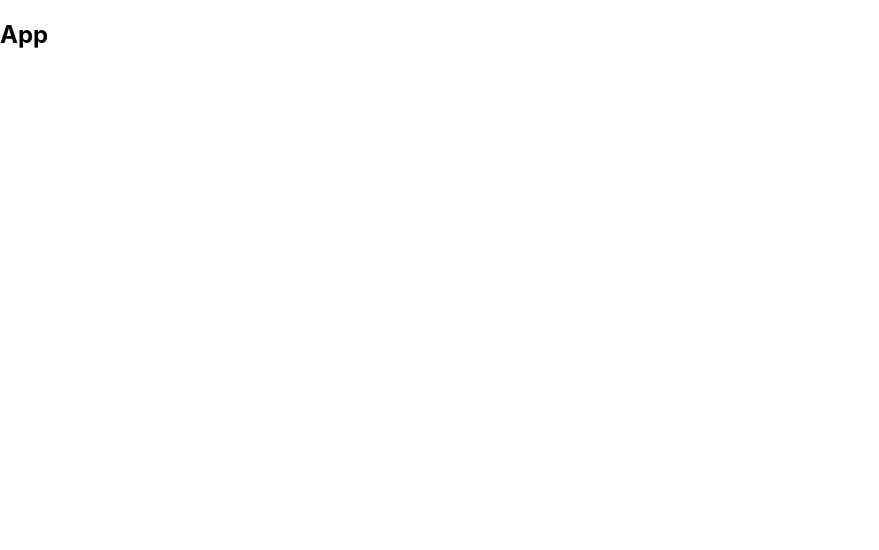
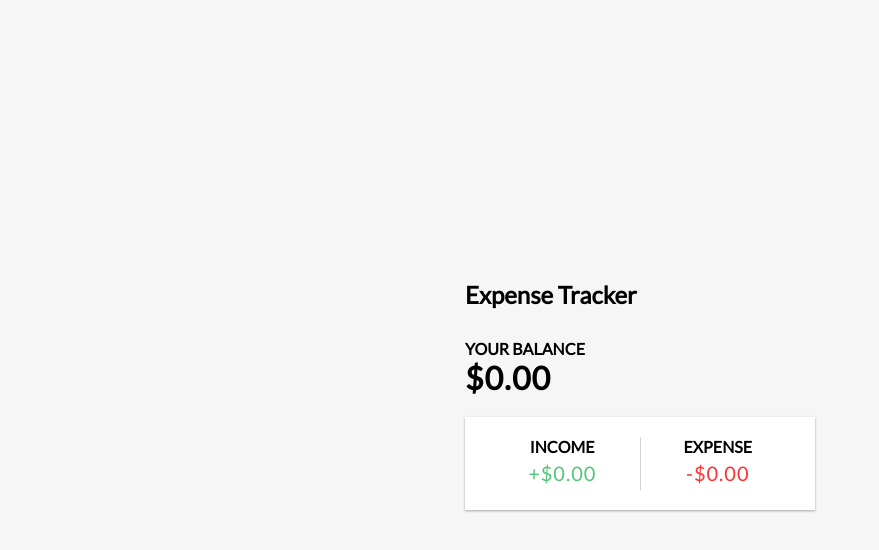
Before and after one commit to Jrbiltmore/expense-tracker, a React (Create React App) app: page / in a window 1280 px wide. Shown: the top 550 px of the page, without its empty margins (0-879 px from the left). Built offline with nearby package versions, Linux system fonts and the light colour scheme.

Commit message:
Building components

```diff
--- a/src/App.js
+++ b/src/App.js
@@ -1,7 +1,18 @@
 import React from "react";
+import "./app.css";
+
+import { Header, Balance, IncomeExpense } from "./components";
 
 const App = () => {
-  return <h2>App</h2>;
+  return (
+    <div>
+      <Header />
+      <div className="container">
+        <Balance />
+        <IncomeExpense />
+      </div>
+    </div>
+  );
 };
 
 export default App;
--- /dev/null
+++ b/src/app.css
@@ -0,0 +1,174 @@
+@import url("https://fonts.googleapis.com/css?family=Lato&display=swap");
+
+:root {
+  --box-shadow: 0 1px 3px rgba(0, 0, 0, 0.12), 0 1px 2px rgba(0, 0, 0, 0.24);
+
+  --black-color: #353935;
+  --secondary-black: #323232;
+
+  --grey-color: #d3d3d3;
+  --dark-grey: #808080;
+  --grey-platinum-color: #e5e4e2;
+
+  --white-color: #ffffff;
+  --off-white-color: #faf9f6;
+
+  --charcoal-color: #36454f;
+
+  --bg-color: #f6f6f6;
+
+  --emerald-green: #50C878;
+  --neon-red: #ff3131;
+  --neon-blue: #1F51FF;
+  --cadmium-red:#D22B2B;
+
+  --button1-bg: #323232;
+  --button2-bg: #808080;
+  --button-hover: #faf9f6;
+}
+
+* {
+  box-sizing: border-box;
+}
+
+body {
+  background-color: var(--bg-color);
+  display: flex;
+  flex-direction: column;
+  align-items: center;
+  justify-content: center;
+  min-height: 100vh;
+  margin: 0;
+  font-family: "Lato", sans-serif;
+}
+
+.container {
+  margin: 30px auto;
+  width: 350px;
+}
+
+h1 {
+  letter-spacing: 1px;
+  margin: 0;
+}
+
+h3 {
+  border-bottom: 1px solid var(--dark-grey);
+  padding-bottom: 10px;
+  margin: 40px 0 10px;
+}
+
+h4 {
+  margin: 0;
+  text-transform: uppercase;
+}
+
+.inc-exp-container {
+  background-color: #fff;
+  box-shadow: var(--box-shadow);
+  padding: 20px;
+  display: flex;
+  justify-content: space-between;
+  margin: 20px 0;
+}
+
+.inc-exp-container > div {
+  flex: 1;
+  text-align: center;
+}
+
+.inc-exp-container > div:first-of-type {
+  border-right: 1px solid var(--grey-color);
+}
+
+.money {
+  font-size: 20px;
+  letter-spacing: 1px;
+  margin: 5px 0;
+}
+
+.money.plus {
+  color: var(--emerald-green);
+}
+
+.money.minus {
+  color: var(--neon-red);
+}
+
+label {
+  display: inline-block;
+  margin: 10px 0;
+}
+
+input[type="text"],
+input[type="number"] {
+  border: 1px solid var(--grey-color);
+  border-radius: 2px;
+  display: block;
+  font-size: 16px;
+  padding: 10px;
+  width: 100%;
+}
+
+.btn {
+  cursor: pointer;
+  background-color: var(--neon-blue);
+  box-shadow: var(--box-shadow);
+  color: #fff;
+  border: 0;
+  display: block;
+  font-size: 16px;
+  margin: 10px 0 30px;
+  padding: 10px;
+  width: 100%;
+}
+
+.btn:focus,
+.delete-btn:focus {
+  outline: 0;
+}
+
+.list {
+  list-style-type: none;
+  padding: 0;
+  margin-bottom: 40px;
+}
+
+.list li {
+  background-color: #fff;
+  box-shadow: var(--box-shadow);
+  color: #333;
+  display: flex;
+  justify-content: space-between;
+  position: relative;
+  padding: 10px;
+  margin: 10px 0;
+}
+
+.list li.plus {
+  border-right: 5px solid var(--emerald-green);
+}
+
+.list li.minus {
+  border-right: 5px solid var(--neon-red);
+}
+
+.delete-btn {
+  cursor: pointer;
+  background-color: var(--cadmium-red);
+  border: 0;
+  color: #fff;
+  font-size: 20px;
+  line-height: 20px;
+  padding: 2px 5px;
+  position: absolute;
+  top: 50%;
+  left: 0;
+  transform: translate(-100%, -50%);
+  opacity: 0;
+  transition: opacity 0.3s ease;
+}
+
+.list li:hover .delete-btn {
+  opacity: 1;
+}
--- /dev/null
+++ b/src/components/Balance.js
@@ -0,0 +1,12 @@
+import React from "react";
+
+const Balance = () => {
+  return (
+    <>
+      <h4>Your Balance</h4>
+      <h1 className="balance">$0.00</h1>
+    </>
+  );
+};
+
+export default Balance;
--- /dev/null
+++ b/src/components/Header.js
@@ -0,0 +1,7 @@
+import React from "react";
+
+const Header = () => {
+  return <h2>Expense Tracker</h2>;
+};
+
+export default Header;
--- /dev/null
+++ b/src/components/IncomeExpense.js
@@ -0,0 +1,22 @@
+import React from "react";
+
+const IncomeExpense = () => {
+  return (
+    <div className="inc-exp-container">
+      <div>
+        <h4>Income</h4>
+        <p id="money-plus" className="money plus">
+          +$0.00
+        </p>
+      </div>
+      <div>
+        <h4>Expense</h4>
+        <p id="money-minus" className="money minus">
+          -$0.00
+        </p>
+      </div>
+    </div>
+  );
+};
+
+export default IncomeExpense;
--- /dev/null
+++ b/src/components/index.js
@@ -0,0 +1,3 @@
+export { default as Header } from "./Header";
+export { default as Balance } from "./Balance";
+export { default as IncomeExpense } from "./IncomeExpense";
--- a/src/index.css
+++ /dev/null
@@ -1,13 +0,0 @@
-body {
-  margin: 0;
-  font-family: -apple-system, BlinkMacSystemFont, 'Segoe UI', 'Roboto', 'Oxygen',
-    'Ubuntu', 'Cantarell', 'Fira Sans', 'Droid Sans', 'Helvetica Neue',
-    sans-serif;
-  -webkit-font-smoothing: antialiased;
-  -moz-osx-font-smoothing: grayscale;
-}
-
-code {
-  font-family: source-code-pro, Menlo, Monaco, Consolas, 'Courier New',
-    monospace;
-}
--- a/src/index.js
+++ b/src/index.js
@@ -1,6 +1,5 @@
 import ReactDOM from "react-dom";
 
 import App from "./App";
-import "./index.css";
 
 ReactDOM.render(<App />, document.querySelector("#root"));
```
